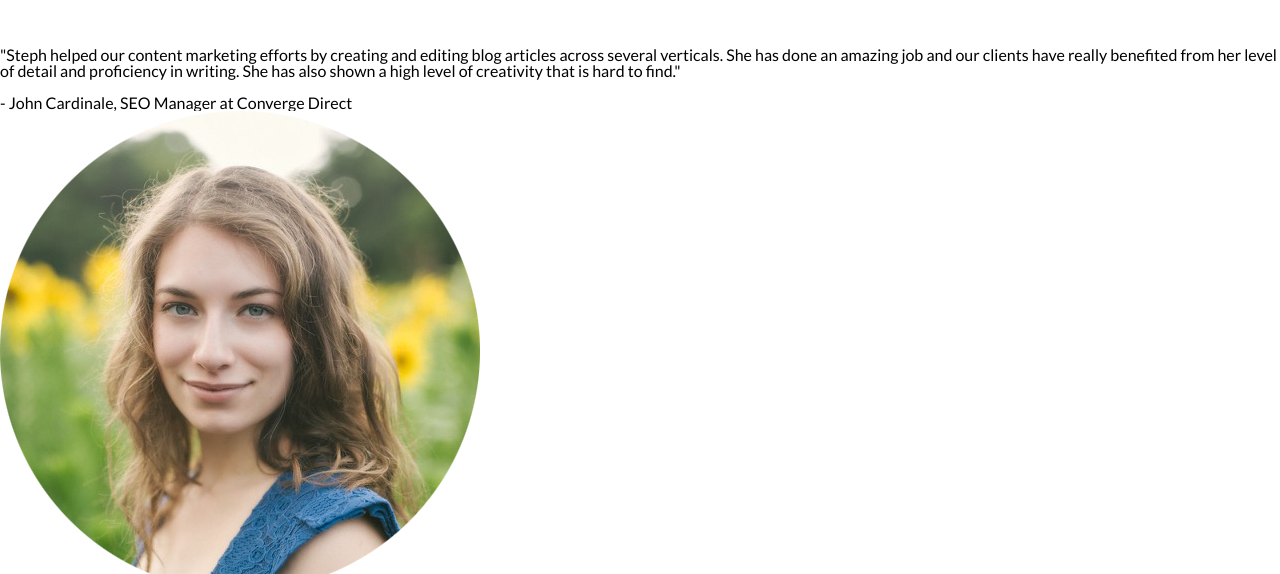
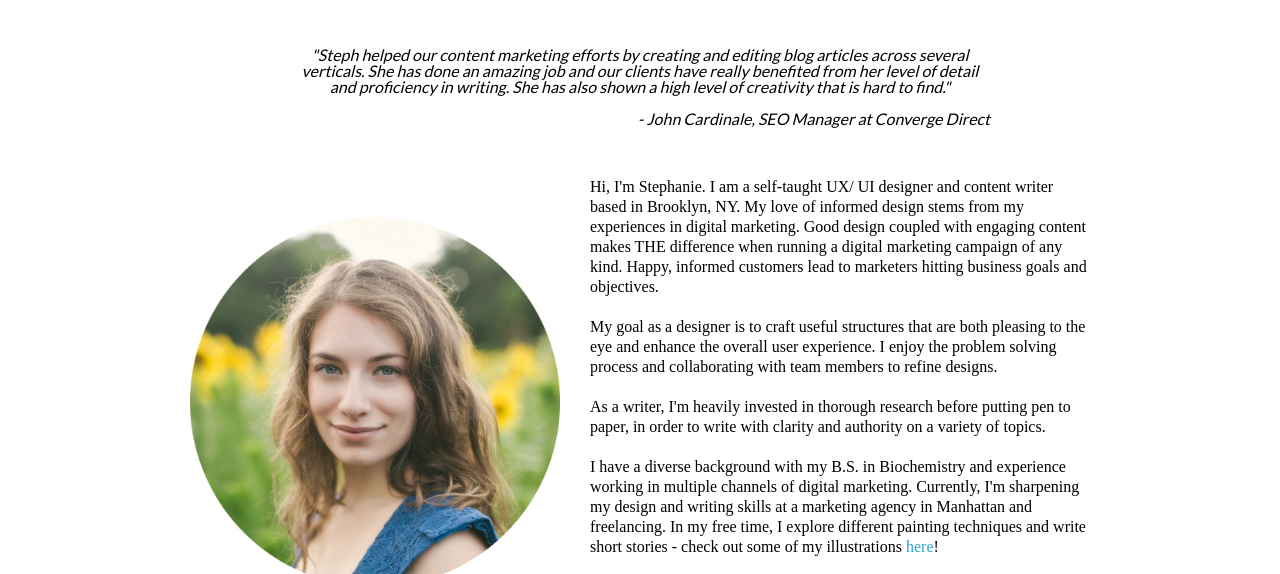
Before and after one commit to srweir/Website, a plain HTML site: page index.html in a window 1280 px wide. Shown: the part 219-793 px from the top of the page. Drawn offline with Linux system fonts and the light colour scheme.

Commit message:
Update style.css

```diff
--- a/style.css
+++ b/style.css
@@ -165,8 +165,57 @@ footer {
   text-align: center;
 }
 
-.image {
-  width: 100%;
+.quote {
+  font-style: italic;
+  display: block;
+  max-width: 700px;
+  margin: 0px auto;
+  margin-top: 50px;
+  text-align: center;
+}
+
+.quote-by {
+  font-style: italic;
+  display: block;
+  max-width: 700px;
+  margin: 0 auto;
+  text-align: right;
+}
+
+.about {
+  max-width: 900px;
+  margin: 50px auto;
+}
+
+.title {
+  text-align: center;
+  margin-top: 100px;
+}
+
+.picture img{
+  float: left;
+  width: 370px;
+  margin-top: 40px;
+  }
+
+.bio {
+  display: block;
+  float:right;
+  text-align: left;
+  line-height: 1.25;
+  width: 500px;
+  font-family: 'Droid Serif', serif;
+}
+
+.email-link{
+  color: #29A3CC;
+}
+
+.illustration-link{
+  color: #29A3CC;
+}
+.resume-link{
+  color: #29A3CC;
 }
 
 
```
